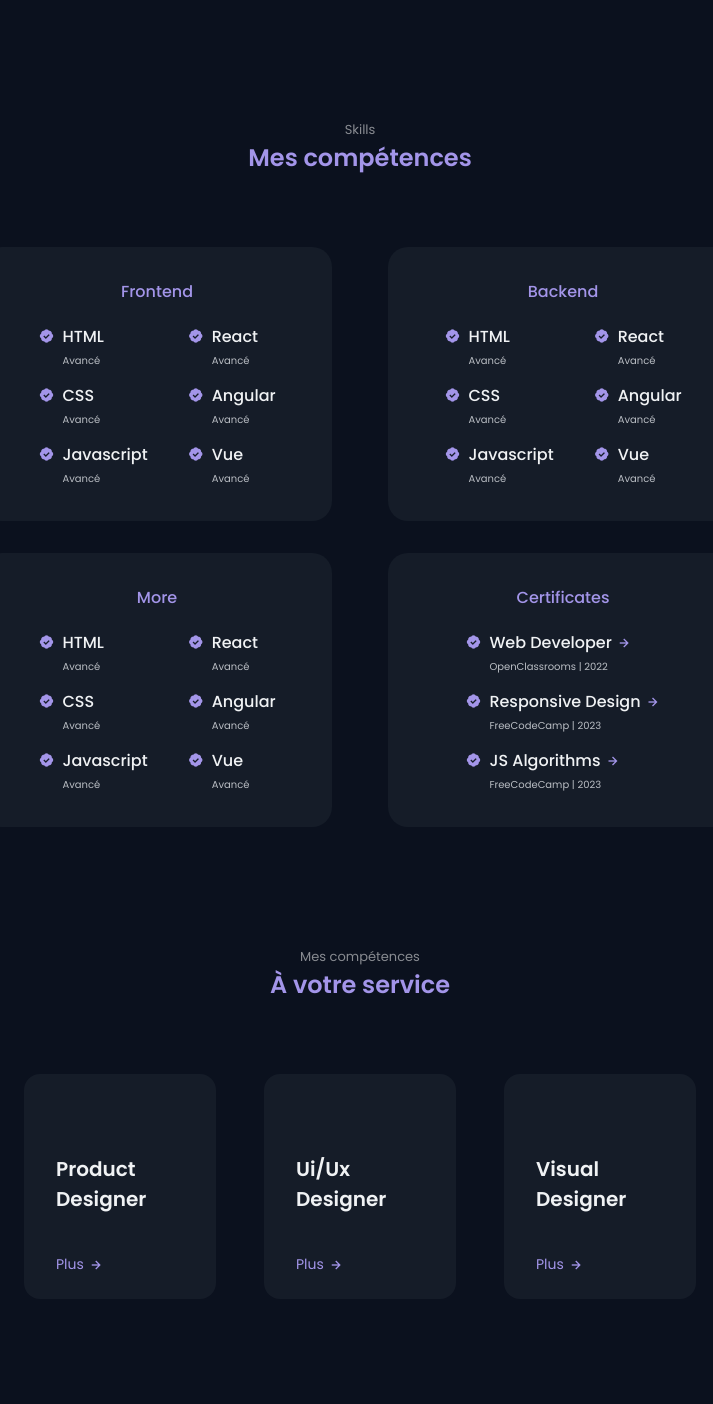
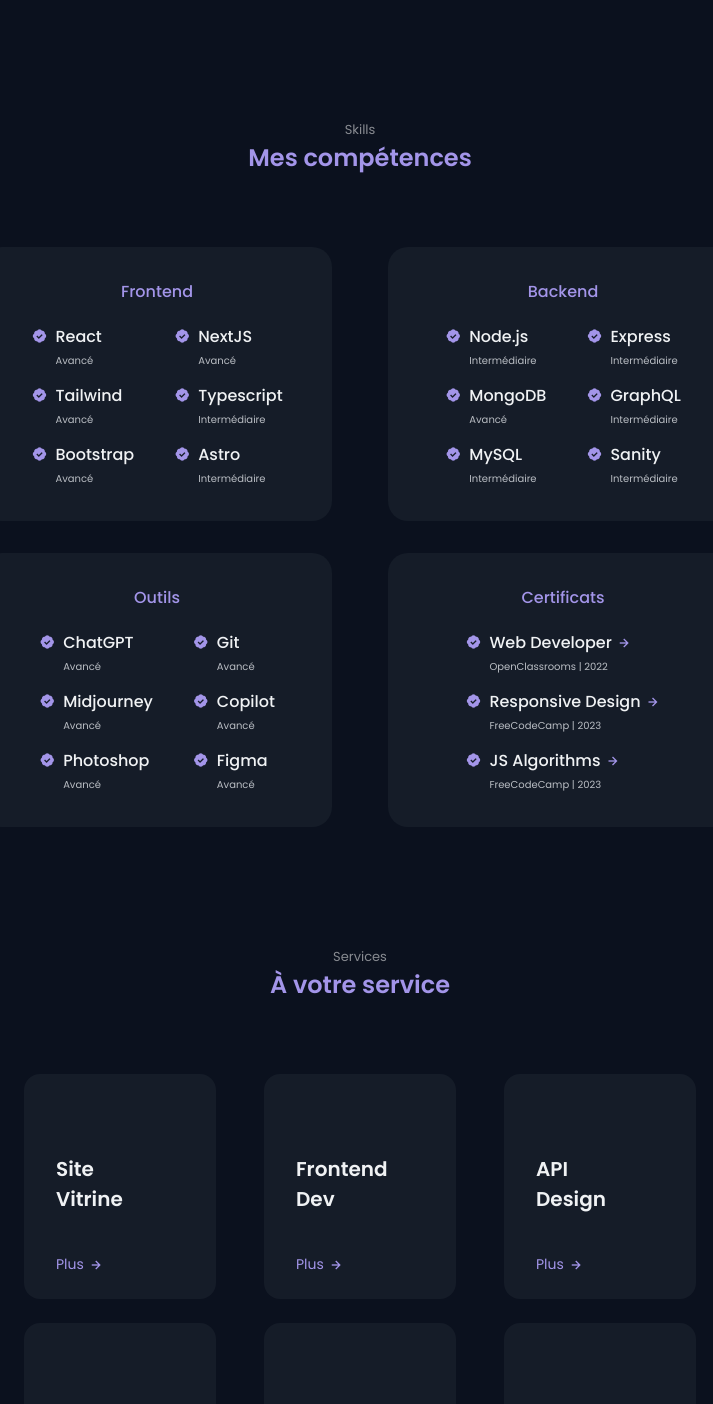
Before and after one commit to basedhound/portfolio-v2_react, a React (Vite) app: page / in a window 1280 px wide. Shown: the part 1361-2765 px from the top of the page, without its empty margins (280-993 px from the left). Built offline with nearby package versions, Linux system fonts and the light colour scheme.

Commit message:
todo list, favs + work filter, services info

```diff
--- a/src/components/About/about.css
+++ b/src/components/About/about.css
@@ -34,6 +34,7 @@
 }
 .about__description {
   margin-bottom: 2rem;
+  height: 75px;
 }
 
 /*=============== BREAKPOINTS / MEDIAQUERIES ===============*/
@@ -43,6 +44,10 @@
   .about__info {
     grid-template-columns: repeat(2, 1fr);
   }
+  .about__description {
+  margin-bottom: 2rem;
+  height: 150px;
+}
   }
 
 
--- a/src/components/Header/Header.jsx
+++ b/src/components/Header/Header.jsx
@@ -47,12 +47,13 @@ const Header = () => {
             <a
               href="https://www.github.com/basedhound"
               target="_blank"
+              title="GitHub"
               className="nav__social-link">
               <i className="bx bxl-github"></i>
             </a>
           </li>
           <li>
-            <a href="#contact" className="nav__social-link">
+            <a href="#contact" title="Contact" className="nav__social-link">
               <i className="bx bx-mail-send"></i>
             </a>
           </li>
--- a/src/components/Home/Home.jsx
+++ b/src/components/Home/Home.jsx
@@ -20,15 +20,15 @@ const Home = () => {
               />
             </h1>
             <h3 className="home__education">
-              Developpeur {""}
+              Développeur {""}
               <Typewriter
                 words={[
                   "",
                   "Web",
+                  "Fullstack",
                   "Frontend",
                   "Backend",
-                  "Fullstack",
-                  "~ Designer",
+                  "/ Designer",
                 ]}
                 loop={0}
                 cursor
--- a/src/components/Services/Services.jsx
+++ b/src/components/Services/Services.jsx
@@ -44,7 +44,7 @@ const Services = () => {
   return (
     <section className="services section">
       <Reveal>
-        <span className="section__subtitle">Mes compétences</span>
+        <span className="section__subtitle">Services</span>
         <h2 className="section__title">À votre service</h2>
       </Reveal>
 
--- a/src/components/Services/data.js
+++ b/src/components/Services/data.js
@@ -1,21 +1,23 @@
+// Ajouter cartes infos aux cartes, disposer carte dans le bon ordre
+
 const data = [
   {
     id: 1,
-    title: "Product Designer",
-    title1: "Product",
-    title2: "Designer",
-    desc: "Product Service with more than 3 years of experience. Providing quality work to clients and companies.",
-    info1: "A I develop the user interface.",
-    info2: "B Web page development.",
-    info3: "C I create ux element interactions.",
-    info4: "D I position your company brand.",
-    info5: "E Design and mockups of products for companies.",
+    title: "Site Vitrine",
+    title1: "Site",
+    title2: "Vitrine",
+    desc: "Valorisez votre entreprise en optant pour un site vitrine conçu pour séduire.",
+    info1: "Design Moderne, Épuré & Professionnel",
+    info2: "Mise en avant de vos Produits & Services",
+    info3: "Optimisé pour Ordinateurs & Smartphones",
+    info4: "Flexibilité, Fonctionnalités sur-mesure",
+    info5: "Suivi Continu et Maintenance Simplifiée",
   },
   {
     id: 2,
-    title: "Ui/Ux Designer",
-    title1: "Ui/Ux",
-    title2: "Designer",
+    title: "Frontend Intégrateur",
+    title1: "Frontend",
+    title2: "Dev",
     desc: "Ui/Ux Service with more than 3 years of experience. Providing quality work to clients and companies.",
     info1: "F I develop the user interface.",
     info2: "G Web page development.",
@@ -25,9 +27,9 @@ const data = [
   },
   {
     id: 3,
-    title: "Visual Designer",
-    title1: "Visual",
-    title2: "Designer",
+    title: "API Designer",
+    title1: "API",
+    title2: "Design",
     desc: "Visual Service with more than 3 years of experience. Providing quality work to clients and companies.",
     info1: "K I develop the user interface.",
     info2: "L Web page development.",
@@ -35,7 +37,42 @@ const data = [
     info4: "N I position your company brand.",
     info5: "O Design and mockups of products for companies.",
   },
-
+  {
+    id: 4,
+    title: "UI/UX Designer",
+    title1: "UI/UX",
+    title2: "Design",
+    desc: "Visual Service with more than 3 years of experience. Providing quality work to clients and companies.",
+    info1: "K I develop the user interface.",
+    info2: "L Web page development.",
+    info3: "M I create ux element interactions.",
+    info4: "N I position your company brand.",
+    info5: "O Design and mockups of products for companies.",
+  },
+  {
+    id: 5,
+    title: "UI/UX Designer",
+    title1: "FullStack",
+    title2: "App",
+    desc: "Visual Service with more than 3 years of experience. Providing quality work to clients and companies.",
+    info1: "K I develop the user interface.",
+    info2: "L Web page development.",
+    info3: "M I create ux element interactions.",
+    info4: "N I position your company brand.",
+    info5: "O Design and mockups of products for companies.",
+  },
+  {
+    id: 6,
+    title: "WordPress",
+    title1: "WordPress",
+    title2: "Dev",
+    desc: "Visual Service with more than 3 years of experience. Providing quality work to clients and companies.",
+    info1: "K I develop the user interface.",
+    info2: "L Web page development.",
+    info3: "M I create ux element interactions.",
+    info4: "N I position your company brand.",
+    info5: "O Design and mockups of products for companies.",
+  },
 ];
 
 export default data;
--- a/src/components/Services/services.css
+++ b/src/components/Services/services.css
@@ -32,17 +32,18 @@
 /*=============== BREAKPOINTS / MEDIAQUERIES ===============*/
 
 /* For small devices */
-@media (width <=320px) {
+@media (width <=310px) {
   .services__container {
-    grid-template-columns: 145px;
+    grid-template-columns: repeat(2, 125px);
     justify-content: center;
+    gap: 0.8rem;
   }
 }
 
 /* For medium devices */
 @media (width >= 576px) {
     .services__container {
-      grid-template-columns: repeat(2, 160px);
+      grid-template-columns: repeat(3, 160px);
       justify-content: center;
     }
 }
--- a/src/components/Skills/Skills.jsx
+++ b/src/components/Skills/Skills.jsx
@@ -15,8 +15,8 @@ const Skills = () => {
       <div className="skills__container container grid">
         {/* SKILLS */}
         {skills.map((skill) => (
-          <SlideReveal>
-            <div className="skills__content" key={skill.id}>
+          <SlideReveal key={skill.id}>
+            <div className="skills__content">
               <h3 className="skills__title">{skill.cat}</h3>
               <div className="skills__box">
                 {/* col 1 */}
@@ -73,8 +73,8 @@ const Skills = () => {
         ))}
         {/* CERTIFICATES */}
         {certifs.map((certif) => (
-          <SlideReveal>
-            <div className="skills__content" key={certif.id}>
+          <SlideReveal key={certif.id}>
+            <div className="skills__content">
               <h3 className="skills__title">{certif.cat}</h3>
               <div className="skills__box">
                 <div className="skills__group">
--- a/src/components/Skills/data.js
+++ b/src/components/Skills/data.js
@@ -2,57 +2,59 @@ export const skillsData = [
   {
     id: 1,
     cat: "Frontend",
-    name1: "HTML",
+    name1: "React",
     desc1: "Avancé",
-    name2: "CSS",
+    name2: "Tailwind",
     desc2: "Avancé",
-    name3: "Javascript",
+    name3: "Bootstrap",
     desc3: "Avancé",
-    name4: "React",
+    name4: "NextJS",
     desc4: "Avancé",
-    name5: "Angular",
-    desc5: "Avancé",
-    name6: "Vue",
-    desc6: "Avancé",
+    name5: "Typescript",
+    desc5: "Intermédiaire",
+    name6: "Astro",
+    desc6: "Intermédiaire",
   },
   {
     id: 2,
     cat: "Backend",
-    name1: "HTML",
-    desc1: "Avancé",
-    name2: "CSS",
+    name1: "Node.js",
+    desc1: "Intermédiaire",
+    name2: "MongoDB",
     desc2: "Avancé",
-    name3: "Javascript",
-    desc3: "Avancé",
-    name4: "React",
-    desc4: "Avancé",
-    name5: "Angular",
-    desc5: "Avancé",
-    name6: "Vue",
-    desc6: "Avancé",
+    name3: "MySQL",
+    desc3: "Intermédiaire",
+    name4: "Express",
+    desc4: "Intermédiaire",
+    name5: "GraphQL",
+    desc5: "Intermédiaire",
+    name6: "Sanity",
+    desc6: "Intermédiaire",
   },
   {
     id: 3,
-    cat: "More",
-    name1: "HTML",
+    cat: "Outils",
+    name1: "ChatGPT",
     desc1: "Avancé",
-    name2: "CSS",
+    name2: "Midjourney",
     desc2: "Avancé",
-    name3: "Javascript",
+    name3: "Photoshop",
     desc3: "Avancé",
-    name4: "React",
+    name4: "Git",
     desc4: "Avancé",
-    name5: "Angular",
+    name5: "Copilot",
     desc5: "Avancé",
-    name6: "Vue",
+    name6: "Figma",
     desc6: "Avancé",
   },
+
+  // Add 4th card "Soft Skills" no one thinks about that
 ];
 
 export const certifsData = [
   {
     id: 1,
-    cat: "Certificates",
+    cat: "Certificats",
     name1: "Web Developer",
     desc1: "OpenClassrooms | 2022",
     link1: "/pdf/certif-oc-webdev.pdf",
--- a/src/components/Work/data.js
+++ b/src/components/Work/data.js
@@ -1,34 +1,163 @@
+// TODO: Categories to add : WordPress, Mobile, E-Commerce
+
 import img from "../../assets/img";
 
 const data = [
   {
     id: 1,
+    name: "Dribbble clone",
+    img: img.work1,
+    link: "https://github.com/basedhound",
+    cat: "Fullstack",
+    fav: true,
+  },
+  {
+    id: 2,
     name: "Test 1",
     img: img.work1,
     link: "https://github.com/basedhound",
-    cat: "React",
+    cat: "Fullstack",
+    fav: false,
   },
   {
-    id: 2,
+    id: 3,
+    name: "Test 1",
+    img: img.work1,
+    link: "https://github.com/basedhound",
+    cat: "Fullstack",
+    fav: false,
+  },
+
+  {
+    id: 4,
     name: "Test 2",
     img: img.work2,
     link: "https://github.com/basedhound",
-    cat: "React",
+    cat: "Frontend",
+    fav: false,
   },
   {
-    id: 3,
+    id: 5,
+    name: "Test 2",
+    img: img.work2,
+    link: "https://github.com/basedhound",
+    cat: "Frontend",
+    fav: false,
+  },
+  {
+    id: 6,
+    name: "Test 2",
+    img: img.work2,
+    link: "https://github.com/basedhound",
+    cat: "Frontend",
+    fav: false,
+  },
+  {
+    id: 10,
     name: "Test 3",
     img: img.work3,
     link: "https://github.com/basedhound",
-    cat: "Next",
+    cat: "API",
+    fav: false,
   },
   {
-    id: 4,
-    name: "Test 4",
-    img: img.work4,
+    id: 11,
+    name: "Test 3",
+    img: img.work3,
     link: "https://github.com/basedhound",
-    cat: "Next",
+    cat: "API",
+    fav: false,
   },
+  {
+    id: 12,
+    name: "Test 3",
+    img: img.work3,
+    link: "https://github.com/basedhound",
+    cat: "API",
+    fav: false,
+  },
+  {
+    id: 16,
+    name: "Test 3",
+    img: img.work3,
+    link: "https://github.com/basedhound",
+    cat: "E-Commerce",
+    fav: false,
+  },
+  {
+    id: 17,
+    name: "Test 3",
+    img: img.work3,
+    link: "https://github.com/basedhound",
+    cat: "E-Commerce",
+    fav: false,
+  },
+  {
+    id: 18,
+    name: "Test 3",
+    img: img.work3,
+    link: "https://github.com/basedhound",
+    cat: "E-Commerce",
+    fav: false,
+  },
+  {
+    id: 13,
+    name: "Test 3",
+    img: img.work3,
+    link: "https://github.com/basedhound",
+    cat: "WordPress",
+    fav: false,
+  },
+  {
+    id: 14,
+    name: "Test 3",
+    img: img.work3,
+    link: "https://github.com/basedhound",
+    cat: "WordPress",
+    fav: false,
+  },
+  {
+    id: 15,
+    name: "Test 3",
+    img: img.work3,
+    link: "https://github.com/basedhound",
+    cat: "WordPress",
+    fav: false,
+  },
+  {
+    id: 16,
+    name: "Test 3",
+    img: img.work3,
+    link: "https://github.com/basedhound",
+    cat: "E-Commerce",
+    fav: false,
+  },
+  {
+    id: 17,
+    name: "Test 3",
+    img: img.work3,
+    link: "https://github.com/basedhound",
+    cat: "E-Commerce",
+    fav: false,
+  },
+  {
+    id: 18,
+    name: "Test 3",
+    img: img.work3,
+    link: "https://github.com/basedhound",
+    cat: "E-Commerce",
+    fav: false,
+  },
+  {
+    id: 19,
+    name: "Test 3",
+    img: img.work3,
+    link: "https://github.com/basedhound",
+    cat: "Mobile",
+    fav: false,
+  },
+
+
 ];
 
 export default data;
--- a/src/styles.css
+++ b/src/styles.css
@@ -95,6 +95,11 @@ ul {
 
 a {
   text-decoration: none;
+}
+
+::selection {
+  background-color: var(--first-color-alt);
+  color: white;
 }
 
 button {
```
Also changed, not shown: src/components/About/About.jsx (+18 -9 lines), src/components/Work/Work.jsx (+20 -14 lines), 1 other file (tests, documents, lock files or other folders).
